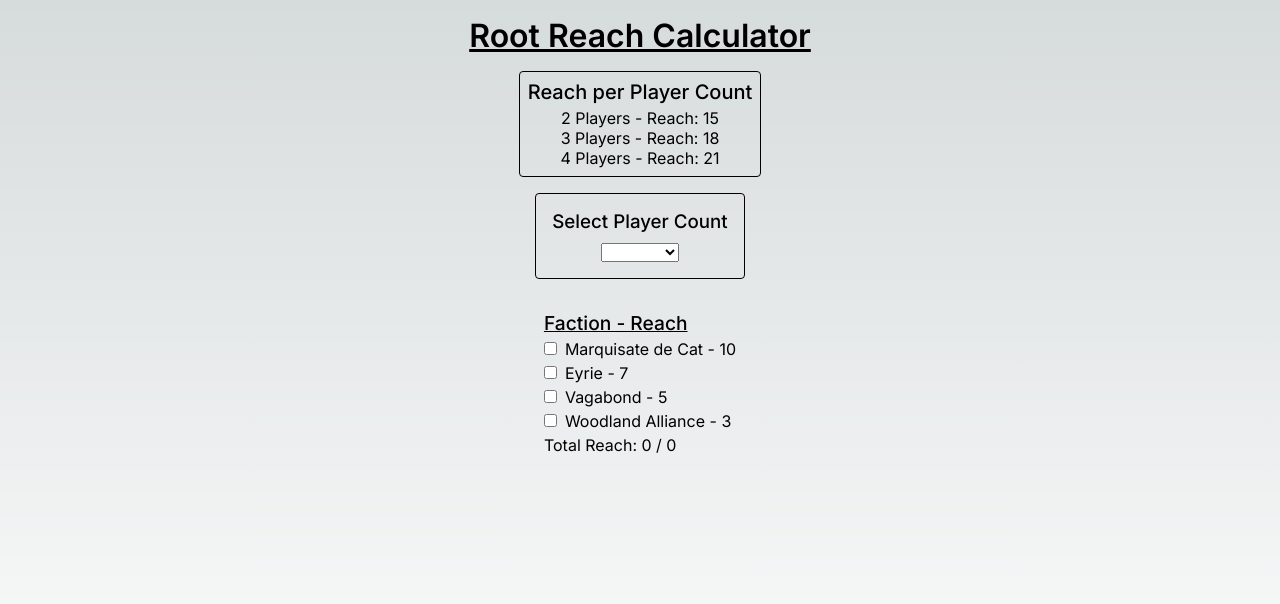
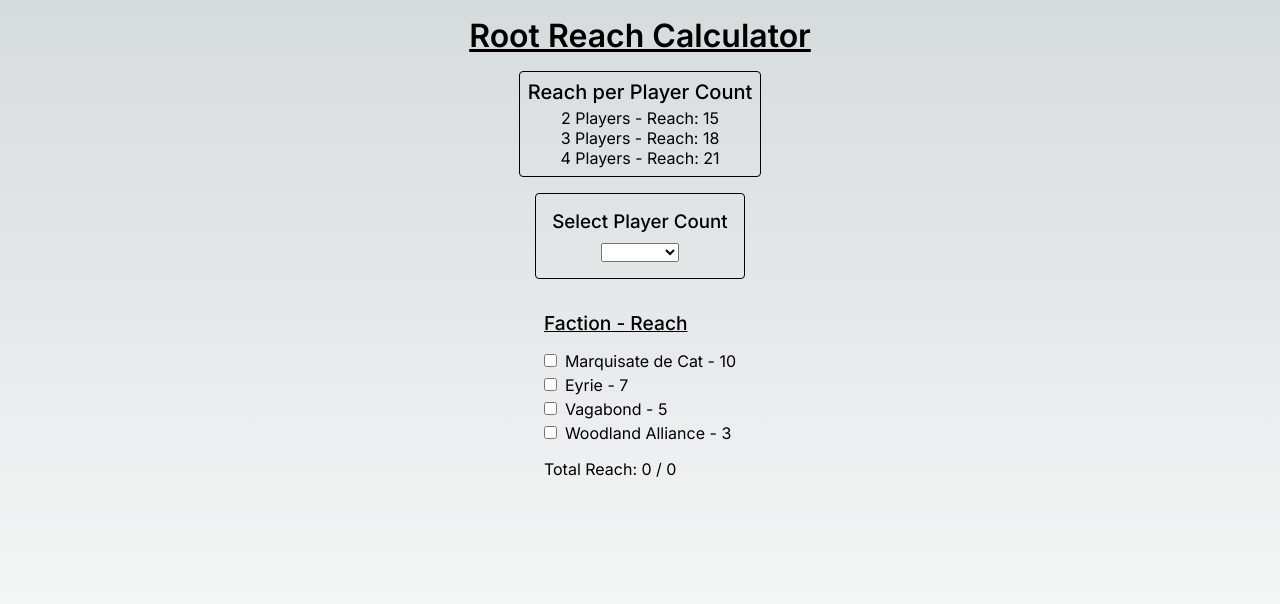
Before and after one commit to franco-ortega/root-reach-calculator, a Next.js app: page / in a window 1280 px wide. Shown: the top 604 px of the page. Built offline with nearby package versions, Linux system fonts and the light colour scheme.

Commit message:
add space between list of factions and sibling elements

```diff
--- a/src/app/components/factionList/FactionList.module.css
+++ b/src/app/components/factionList/FactionList.module.css
@@ -1,3 +1,8 @@
-.FactionList li {
-  margin-bottom: 0.25rem;
+.FactionList {
+  /* margin-bottom: 0.25rem; */
+  margin-block: 1rem;
 }
+
+.FactionList li + li {
+  margin-top: 0.25rem;
+}
```
